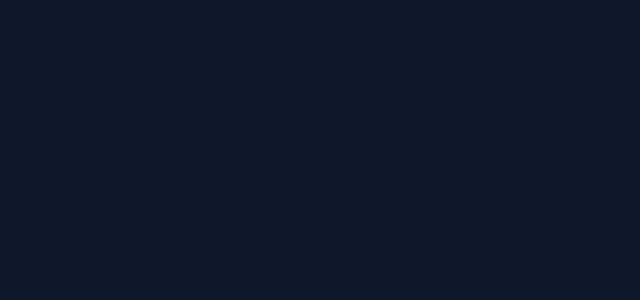
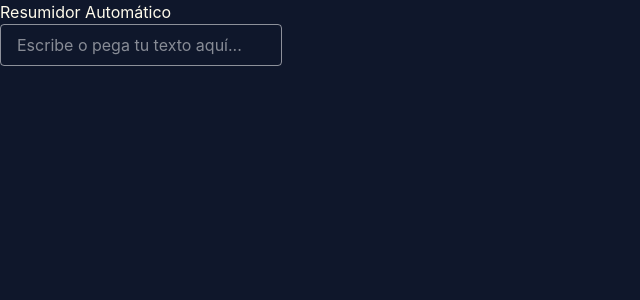
Before and after one commit to mdelrui/Practica01-Mini_App_Web, a Vue app in the folder app1/frontend/: page / in a window 1280 px wide. Shown: the top 300 px of the page, without its empty margins (0-640 px from the left). Built offline with nearby package versions, Linux system fonts and the light colour scheme.

Commit message:
Inicio frontend

```diff
--- a/app1/frontend/src/App.vue
+++ b/app1/frontend/src/App.vue
@@ -12,7 +12,15 @@ async function connectToAPI(): Promise<void> {
 </script>
 
 <template>
-  <div class="min-h-screen bg-slate-900"></div>
+  <div class="min-h-screen bg-slate-900">
+    <h1 class="text-amber-50">Resumidor Automático</h1>
+
+    <input
+      class="border border-[#ffffff86] rounded-sm text-white px-4 py-2 h-min-40"
+      type="text"
+      placeholder="Escribe o pega tu texto aquí..."
+    />
+  </div>
 </template>
 
 <style scoped></style>
```
Also changed, not shown: 1 other file (tests, documents, lock files or other folders).
